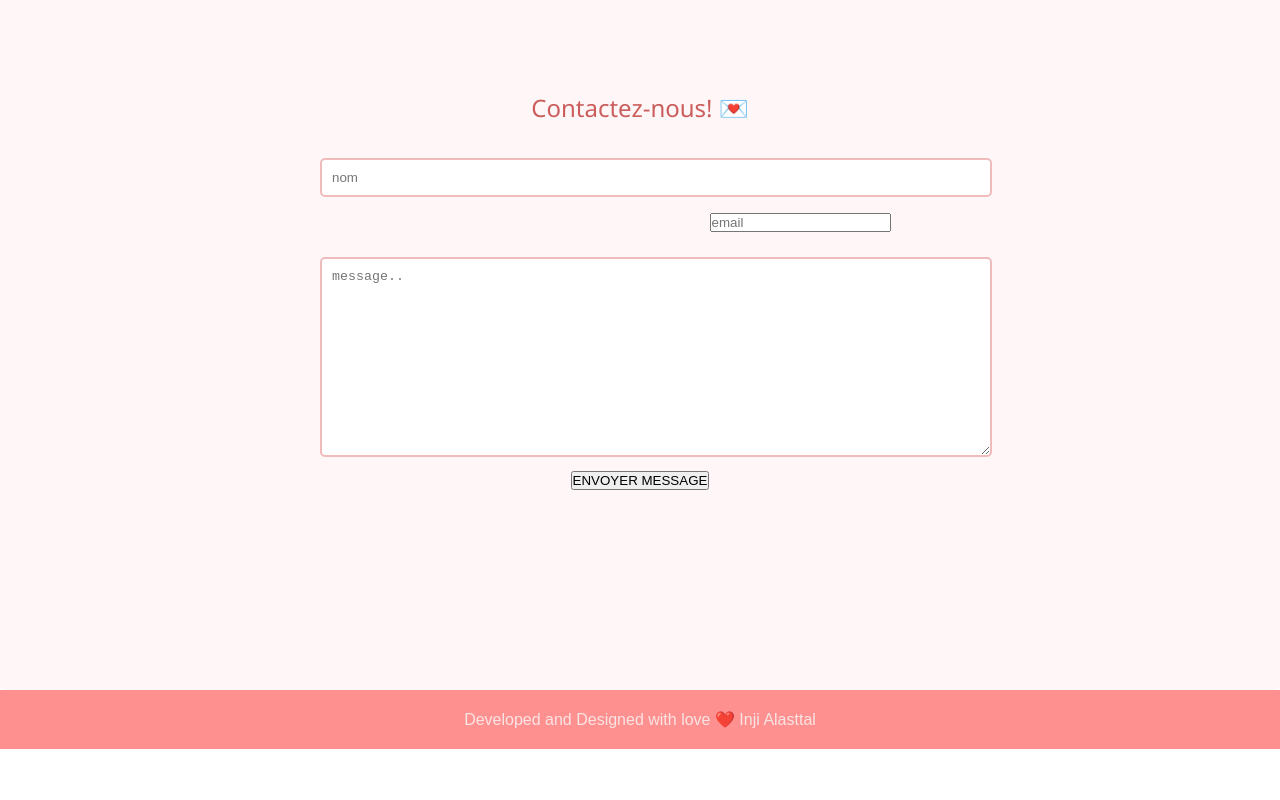
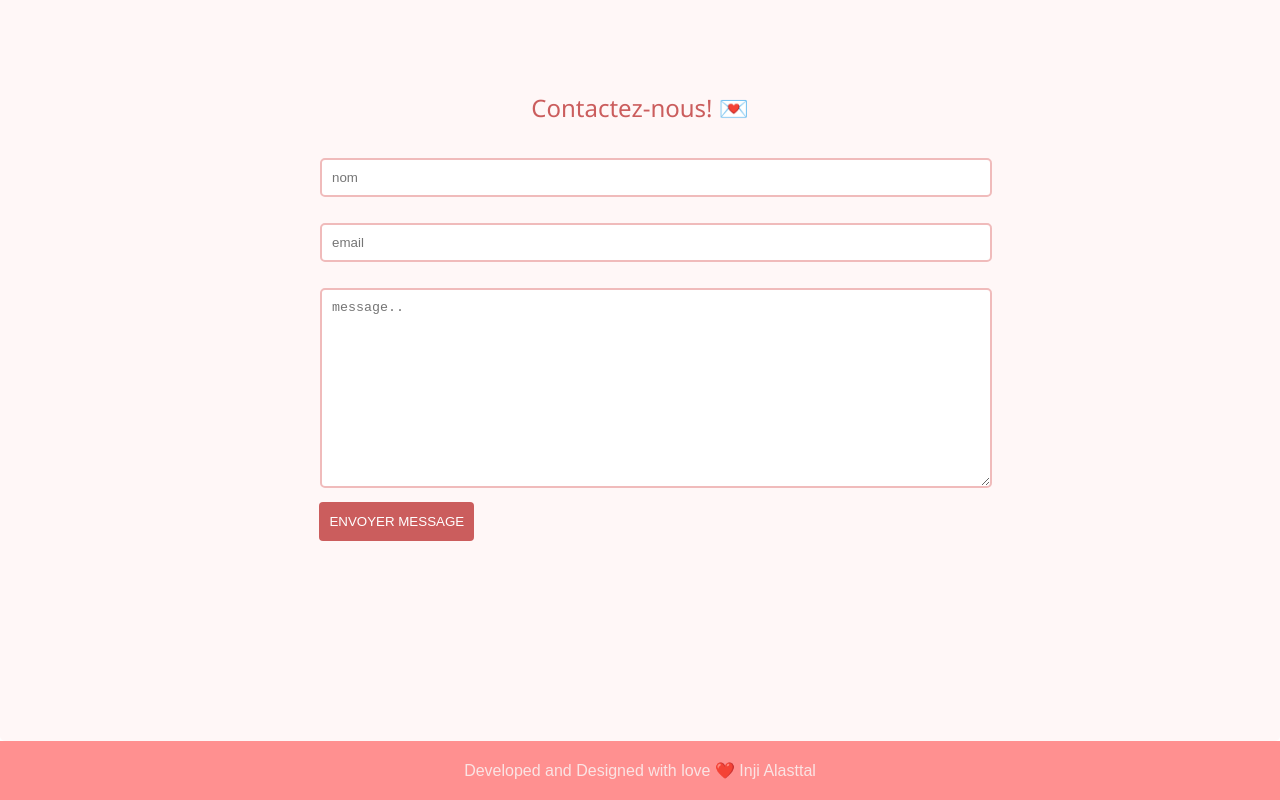
Before and after one commit to injika/About, a plain HTML site: page index.html in a window 1280 px wide. Shown: the part 754-1554 px from the top of the page. Before the commit the page ends 1503 px from the top, so only its background shows below. Drawn offline with Linux system fonts and the light colour scheme.

Commit message:
Update styles.css

```diff
--- a/styles.css
+++ b/styles.css
@@ -275,7 +275,7 @@ border: 1px solid #f0bbbb;
 
 
 /* Style inputs, select elements and textareas */
-input[type=text], select, textarea{
+input[type=text],[type=email], select, textarea{
   width: 70%;
   padding: 10px;
   margin: 10px 0;
@@ -294,7 +294,7 @@ label {
 }
 
 /* Style the submit button */
-input[type=SendMessage] {
+input[type=submit] {
   background-color: #cb5d5d;
   color: white;
   padding: 12px 10px;
@@ -306,7 +306,7 @@ align-items: center;
 margin-right: 38%;
 
 }
-input[type=SendMessage]:hover{
+input[type=submit]:hover{
   background-color: white ;
   color: #cb5d5d;
   border: 1px solid #f0bbbb;
```
